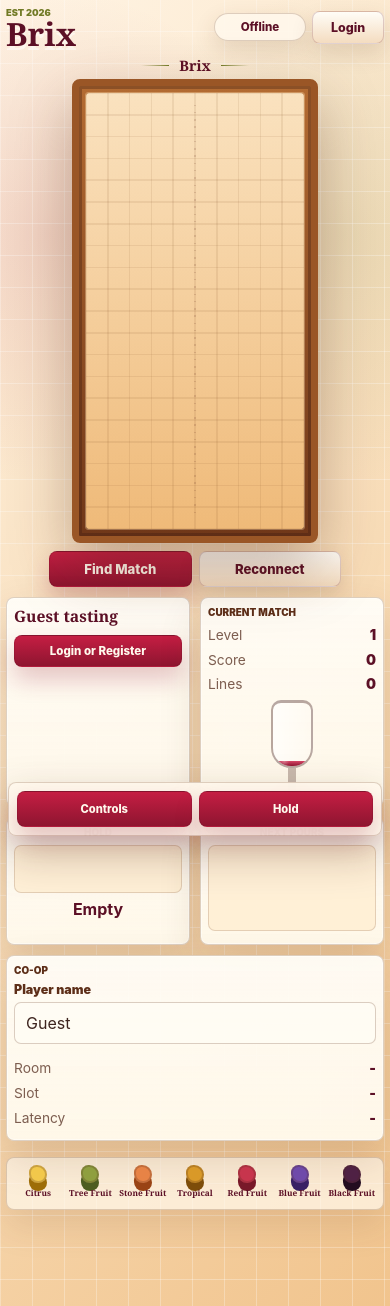
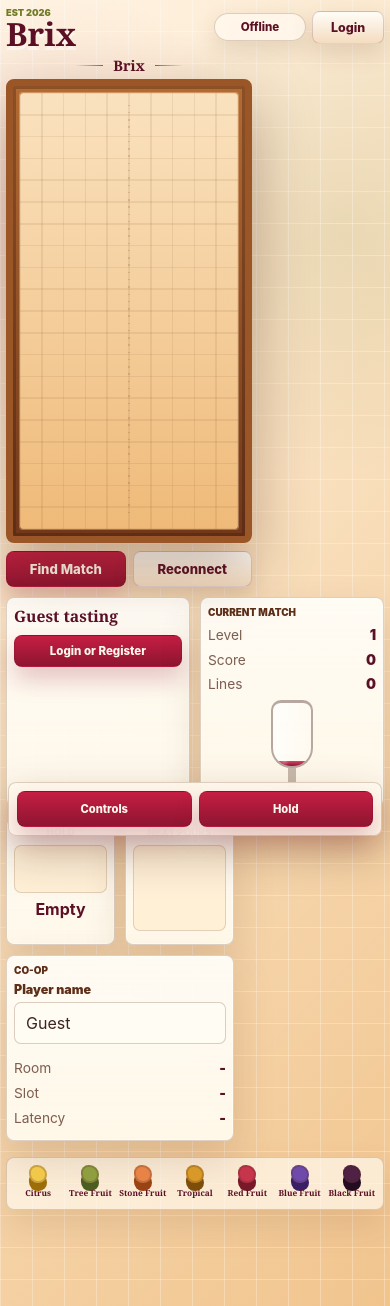
Before and after one commit to Knightflare15/Tetris, a React app: page / in a window 390 px wide. Built offline with nearby package versions, Linux system fonts and the light colour scheme.

Commit message:
fixing layout for mobile

```diff
--- a/src/index.css
+++ b/src/index.css
@@ -535,10 +535,31 @@ canvas {
     padding: 10px 0 86px;
   }
 
-  .brix-layout {
-    grid-template-columns: minmax(0, 1fr);
+    .brix-layout {
+    grid-template-columns: minmax(0, 1fr) 140px;
+    align-items: start;
     gap: 10px;
   }
+  .board-frame {
+  width: min(64vw, 260px);
+  }
+  .board-column {
+    order: 1;
+  }
+
+  .right-rail {
+    order: 2;
+    display: flex;
+    flex-direction: column;
+    gap: 10px;
+    padding-top: 28px;
+  }
+
+  .left-rail {
+    order: 3;
+    grid-column: 1 / -1;
+  }
+
 
   .side-rail {
     display: grid;
```
